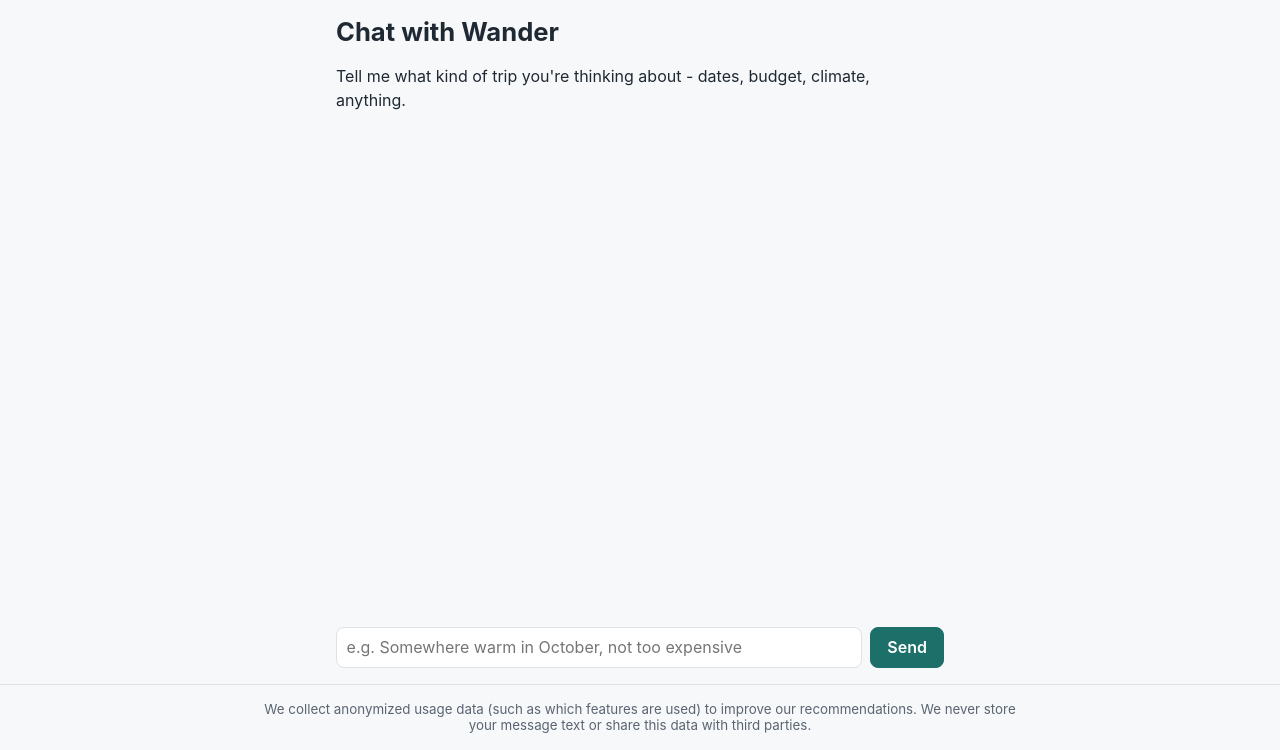
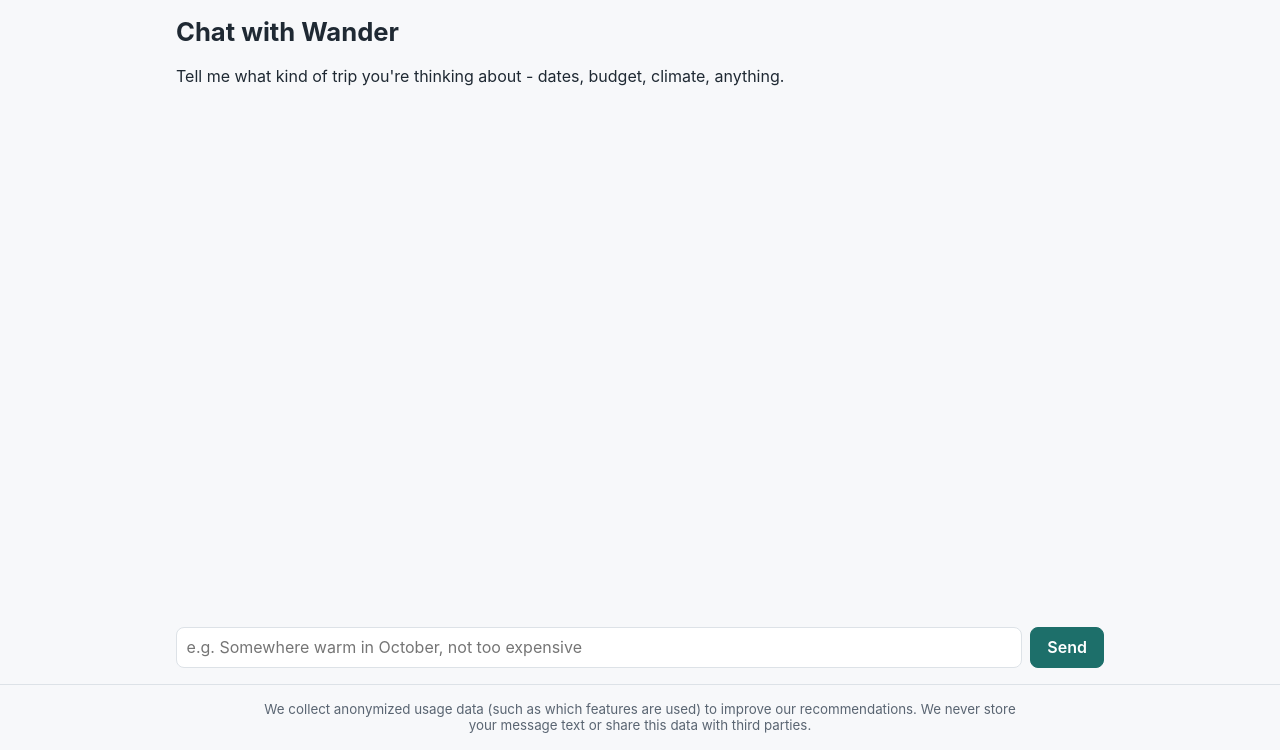
Before and after one commit to wanderes-dev/wanderes, a Django app: page /chat/ in a window 1280 px wide. Shown: the part 50-800 px from the top of the page. Run offline with Django 5.2, Linux system fonts and the light colour scheme; parts of the project's set-up code (start-up, migrations or seed data) failed here and were passed over.

Commit message:
Widen the chat conversation column by 50%
max-width 640px -> 960px, per direct user request.

Co-Authored-By: Claude Sonnet 5 <noreply@anthropic.com>

```diff
--- a/ai/templates/ai/chat.html
+++ b/ai/templates/ai/chat.html
@@ -12,7 +12,7 @@
        header/footer (see static/css/main.css) - not 100vh, since the
        chat page is no longer the only thing on screen. */
     .chat-page {
-        max-width: 640px;
+        max-width: 960px;
         width: 100%;
         margin: 0 auto;
         padding: 1rem;
```
